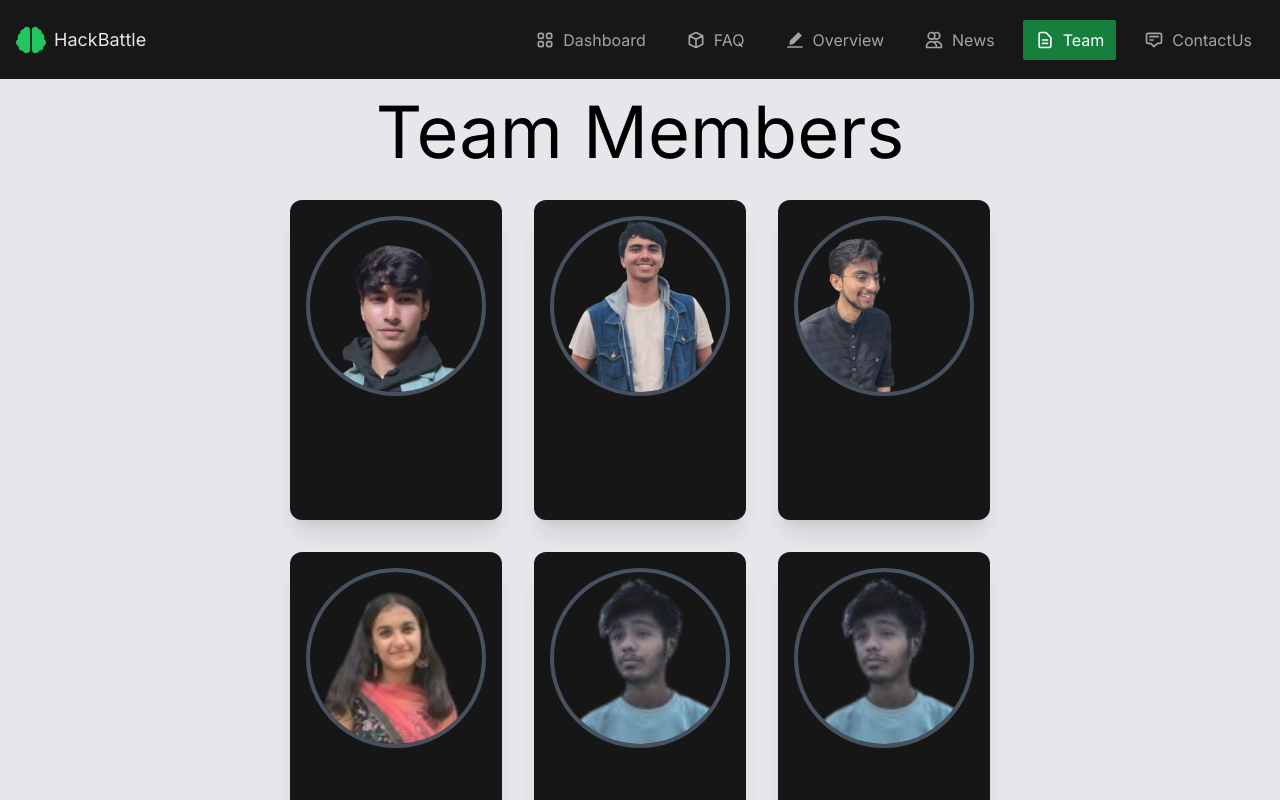
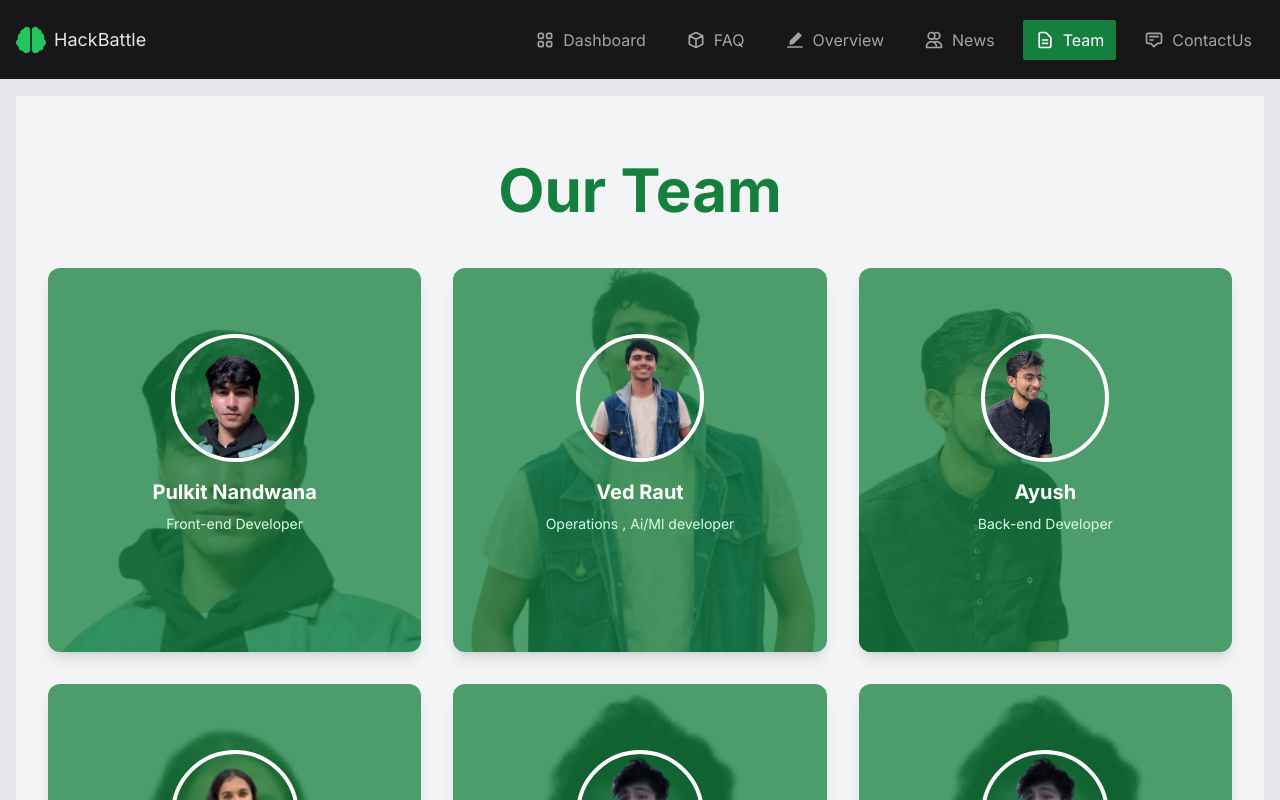
Before and after one commit to pulkit131/Hack-Battle, a React (Vite) app: page /team in a window 1280 px wide. Shown: the top 800 px of the page. Built offline with nearby package versions, Linux system fonts and the light colour scheme.

Commit message:
team.jsx

```diff
--- a/src/components/HoverCard.jsx
+++ b/src/components/HoverCard.jsx
@@ -49,46 +49,59 @@ const HoverCard = () => {
     const [hoveredCard, setHoveredCard] = useState(null);
 
     return (
-        <div className="flex flex-col items-center px-4 sm:px-6 lg:px-8">
+        <div className="bg-gray-100 py-16">
+            <div className="container mx-auto px-4 sm:px-6 lg:px-8">
                 {/* Heading */}
-            <h2 className="text-3xl sm:text-5xl lg:text-7xl font-audiowide leading-tight text-black text-center mb-8">
-                Team Members
+                <h2 className="text-4xl sm:text-5xl lg:text-6xl font-bold text-green-700 text-center mb-12">
+                    Our Team
                 </h2>
 
                 {/* Cards */}
-            <div className="grid grid-cols-1 sm:grid-cols-2 md:grid-cols-3 gap-8">
+                <div className="grid grid-cols-1 sm:grid-cols-2 lg:grid-cols-3 gap-8">
                     {cards.map((card, index) => (
                         <div
                             key={card.id}
-                        className={`relative w-full h-80 w-80 p-4 rounded-xl shadow-xl transition-all duration-300
-                        bg-black opacity-90
+                            className={`relative overflow-hidden rounded-xl shadow-lg transition-all duration-300
+                            ${hoveredCard === index ? 'transform -translate-y-2' : ''}
                             `}
                             onMouseEnter={() => setHoveredCard(index)}
                             onMouseLeave={() => setHoveredCard(null)}
                         >
-                        {/* Image */}
-                        <div className="flex justify-center transition-transform duration-300 ease-in-out"
-                            style={{
-                                transform: hoveredCard === index ? 'translateY(-20px) scale(1.1)' : 'translateY(0) scale(1)',
-                            }}
+                            <div className="absolute inset-0 bg-green-700 opacity-75 z-10"></div>
+                            <img
+                                src={card.photo}
+                                alt={card.name}
+                                className="w-full h-96 object-cover"
+                            />
+                            <div className="absolute inset-0 flex flex-col items-center justify-center p-4 text-center z-20">
+                                <div
+                                    className={`w-32 h-32 rounded-full border-4 border-white overflow-hidden mb-4 transition-all duration-300
+                                    ${hoveredCard === index ? 'transform scale-110' : ''}
+                                    `}
                                 >
                                     <img
                                         src={card.photo}
                                         alt={card.name}
-                                className="w-[140px] h-[140px] sm:w-[160px] sm:h-[160px] lg:w-[180px] lg:h-[180px] object-cover rounded-full border-4 border-gray-700"
+                                        className="w-full h-full object-cover"
                                     />
                                 </div>
-                        {/* Text content */}
-                        <div className={`absolute bottom-4 left-0 right-0 flex flex-col items-center justify-center p-4 text-center transition-opacity duration-300
-                        ${hoveredCard === index ? 'opacity-100' : 'opacity-0'}
-                        `}>
-                            <h3 className="text-base sm:text-lg font-bold text-white">{card.name}</h3>
-                            <p className="text-xs sm:text-sm text-gray-300">{card.designation}</p>
+                                <h3 className="text-xl font-bold text-white mb-2">{card.name}</h3>
+                                <p className="text-sm text-green-100">{card.designation}</p>
+                                <div className={`mt-4 transition-all duration-300 ${hoveredCard === index ? 'opacity-100' : 'opacity-0'}`}>
+                                    <button className="bg-white text-green-700 px-4 py-2 rounded-full font-semibold hover:bg-green-100 transition-colors duration-300">
+                                        View Profile
+                                    </button>
+                                </div>
                             </div>
                         </div>
                     ))}
                 </div>
-            <h2 className="text-lg sm:text-xl text-gray-300 text-center mt-8 mb-8">/////////////////////////</h2>
+
+                {/* Bottom line */}
+                <div className="flex justify-center mt-16">
+                    <div className="w-24 h-1 bg-green-700 rounded-full"></div>
+                </div>
+            </div>
         </div>
     );
 };
```
Lines whose indentation alone changed are shown as unchanged.
